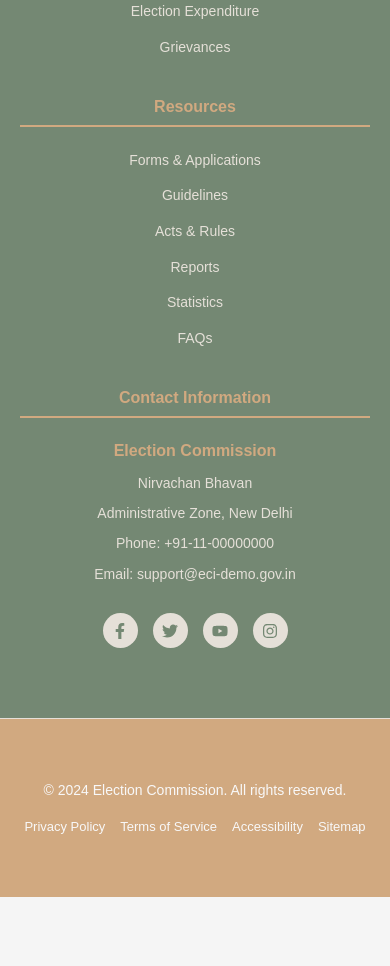
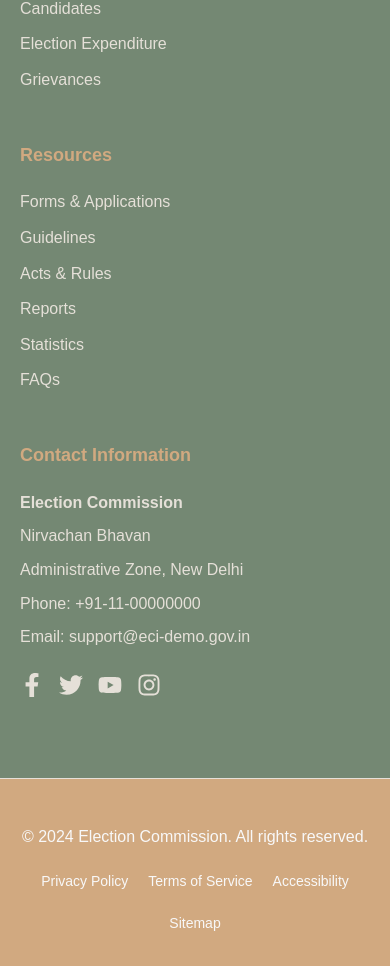
Before and after one commit to Priyangana-B/ecivoting-frontend, a React (Vite) app: page /guidelines in a window 390 px wide. Shown: the part 2794-3760 px from the top of the page. Before the commit the page ends 3691 px from the top, so only its background shows below. Built offline with nearby package versions, Linux system fonts and the light colour scheme.

Commit message:
megamenu update

```diff
--- a/src/assets/css/Media/Navbar.css
+++ /dev/null
@@ -1,5 +0,0 @@
-.navbar{
-    height: 300px;
-    background-color: black;
-    width: 100%;
-}
--- a/src/assets/css/Media/SocialMediaSection.css
+++ b/src/assets/css/Media/SocialMediaSection.css
@@ -16,7 +16,6 @@
   display: block;
   width: 50px;
   height: 4px;
-  background: #d63384;
   margin: 10px auto 0;
   border-radius: 2px;
 }
--- a/src/components/About.jsx
+++ b/src/components/About.jsx
@@ -5,7 +5,7 @@ const About = () => {
     <div style={{ padding: "20px" }}>
       <h1>About Us</h1>
       <p>
-        We are dedicated to delivering accurate and up-to-date information through our media channels.
+        We are dedicated priyamay to delivering accurate and up-to-date information through our media channels.
       </p>
       <p>
         Our mission is to promote transparency and trust in media reporting.
--- a/src/head_foot_nav/Footer.css
+++ b/src/head_foot_nav/Footer.css
@@ -1,123 +1,71 @@
-/* Footer.css */
-
-/* Reset margins and padding for footer elements */
-.footer * {
-  margin: 0;
-  padding: 0;
-  box-sizing: border-box;
+.footer {
+  background: #748873; /* greenish */
+  color: #F8F8F8;       /* light gray text */
+  margin-top: auto;
 }
 
-/* Main footer container */
-.footer {
-  background-color: #748873; /* greenish */
-  color: #F8F8F8; /* light gray/white */
-  font-family: Arial, sans-serif;
-  width: 100%;
+.footer-top {
+  padding: 50px 0 30px;
 }
 
-/* Top section of footer */
-.footer-top {
-  padding: 40px 0;
+.footer-grid {
+  display: grid;
+  grid-template-columns: repeat(auto-fit, minmax(250px, 1fr));
+  gap: 40px;
 }
 
-/* Container for content width */
-.container {
-  max-width: 1200px;
-  margin: 0 auto;
-  padding: 0 20px;
+.footer-section h3 {
+  font-size: 18px;
+  font-weight: 600;
+  margin-bottom: 20px;
+  color: #D1A980; /* golden */
 }
 
-/* Grid layout for footer sections */
-.footer-grid {
-  display: grid;
-  grid-template-columns: repeat(4, 1fr);
-  gap: 30px;
+.footer-section ul {
+  list-style: none;
+  padding: 0;
 }
 
-/* Individual footer section */
-.footer-section {
-  display: flex;
-  flex-direction: column;
-}
-
-/* Section headings */
-.footer-section h3 {
-  color: #D1A980; /* golden */
-  font-size: 18px;
-  font-weight: bold;
-  margin-bottom: 20px;
-  border-bottom: 2px solid #D1A980;
-  padding-bottom: 5px;
-}
-
-/* List styles */
-.footer-section ul {
-  list-style: none;
-}
-
-.footer-section ul li {
+.footer-section li {
   margin-bottom: 10px;
 }
 
-/* Link styles */
-.footer-section ul li a {
-  color: #E5E0D8; /* light beige */
+.footer-section a {
+  color: #E5E0D8;  /* light beige */
   text-decoration: none;
-  font-size: 14px;
   transition: color 0.3s ease;
 }
 
-.footer-section ul li a:hover {
-  color: #D1A980; /* golden */
-}
-
-/* Contact information styles */
-.contact-info {
-  margin-bottom: 20px;
+.footer-section a:hover {
+  color: #D1A980;  /* golden */
 }
 
 .contact-info p {
-  color: #E5E0D8; /* light beige */
-  font-size: 14px;
-  line-height: 1.6;
   margin-bottom: 8px;
+  color: #E5E0D8;  /* light beige */
 }
 
-.contact-info p:first-child {
-  color: #D1A980; /* golden */
-  font-weight: bold;
-  font-size: 16px;
-}
-
-/* Social media links */
 .social-links {
   display: flex;
   gap: 15px;
+  margin-top: 20px;
 }
 
 .social-link {
-  display: flex;
-  align-items: center;
-  justify-content: center;
-  width: 35px;
-  height: 35px;
-  background-color: #E5E0D8; /* beige circle */
-  color: #748873; /* greenish icon */
-  border-radius: 50%;
-  text-decoration: none;
-  font-size: 16px;
-  transition: all 0.3s ease;
+  font-size: 24px;
+  color: #E5E0D8;   /* <-- default color */
+  transition: transform 0.3s ease, color 0.3s ease;
 }
 
 .social-link:hover {
-  background-color: #D1A980; /* golden */
-  color: #F8F8F8; /* white */
+  transform: scale(1.2);
+  color: #D1A980;   /* <-- hover color */
 }
 
-/* Footer bottom section */
+
 .footer-bottom {
-  background-color: #D1A980; /* golden */
-  padding: 20px 0;
+  background: #D1A980; /* golden */
+  padding: 5px 0;
   border-top: 1px solid #E5E0D8;
 }
 
@@ -126,21 +74,16 @@
   justify-content: space-between;
   align-items: center;
   flex-wrap: wrap;
-}
-
-.footer-bottom p {
-  color: #F8F8F8; /* white */
-  font-size: 14px;
+  gap: 20px;
 }
 
 .footer-links {
   display: flex;
   gap: 20px;
-  flex-wrap: wrap;
 }
 
 .footer-links a {
-  color: #F8F8F8; /* white */
+  color: #F8F8F8;
   text-decoration: none;
   font-size: 14px;
   transition: color 0.3s ease;
@@ -150,82 +93,19 @@
   color: #748873; /* greenish */
 }
 
-/* Responsive design for tablets */
 @media (max-width: 768px) {
   .footer-grid {
-    grid-template-columns: repeat(2, 1fr);
-    gap: 20px;
+    grid-template-columns: 1fr;
+    gap: 30px;
   }
 
   .footer-bottom-content {
     flex-direction: column;
     text-align: center;
-    gap: 15px;
   }
 
   .footer-links {
+    flex-wrap: wrap;
     justify-content: center;
   }
 }
-
-/* Responsive design for mobile phones */
-@media (max-width: 480px) {
-  .footer-grid {
-    grid-template-columns: 1fr;
-    gap: 25px;
-  }
-
-  .footer-top {
-    padding: 30px 0;
-  }
-
-  .container {
-    padding: 0 15px;
-  }
-
-  .footer-section h3 {
-    font-size: 16px;
-    text-align: center;
-  }
-
-  .footer-section {
-    text-align: center;
-  }
-
-  .contact-info {
-    text-align: center;
-  }
-
-  .social-links {
-    justify-content: center;
-  }
-
-  .footer-links {
-    gap: 15px;
-  }
-
-  .footer-links a {
-    font-size: 13px;
-  }
-}
-
-/* Additional small mobile adjustments */
-@media (max-width: 320px) {
-  .footer-section h3 {
-    font-size: 15px;
-  }
-
-  .footer-section ul li a {
-    font-size: 13px;
-  }
-
-  .contact-info p {
-    font-size: 13px;
-  }
-
-  .social-link {
-    width: 30px;
-    height: 30px;
-    font-size: 14px;
-  }
-}
--- a/src/head_foot_nav/MegaMenu.jsx
+++ b/src/head_foot_nav/MegaMenu.jsx
@@ -1,22 +1,23 @@
 import React from 'react';
 import './MegaMenu.css';
 import { VscChromeClose } from 'react-icons/vsc'; // Icon for the close button
-
+import Register from "../components/Register";
 // Data for the menu links, organized by section
 const menuSections = [
   {
     title: 'VOTERS',
     links: [
-      { name: 'Register in Electoral Roll', href: '#' },
-      { name: 'Track Application Status', href: '#' },
-      { name: 'Download E-EPIC', href: '#' },
-      { name: 'Search Electoral Roll', href: '#' },
-      { name: 'Forms For Registration in Electoral Roll', href: '#' },
-      { name: 'Know Your Polling Booth', href: '#' },
-      { name: 'Service Voters', href: '#' },
-      { name: 'Overseas Voters', href: '#' },
-      { name: 'Register Complaint', href: '#' },
-      { name: 'Voter Education', href: '#' },
+      { name: 'Register in Electoral Roll', href: 'Register' },
+      // { name: 'Track Application Status', href: 'PPRTMS' },
+      { name: 'Download E-EPIC', href: 'DownloadEpic' },
+      { name: 'Search Electoral Roll', href: 'SearchElectoralRoll' },
+      // { name: 'Forms For Registration in Electoral Roll', href: '' },
+      { name: 'Update Elector Details', href: 'UpdateDetails' },
+      { name: 'Delete Elector Details', href: 'DeleteApplication' },
+      // { name: 'Service Voters', href: '#' },
+      // { name: 'Overseas Voters', href: '#' },
+      // { name: 'Register Complaint', href: '#' },
+      // { name: 'Voter Education', href: 'Voter' },
     ],
     className: 'voters-section',
   },
@@ -39,14 +40,14 @@ const menuSections = [
   {
     title: 'POLITICAL PARTIES/CANDIDATE',
     links: [
-      { name: 'Political Parties Registration', href: '#' },
-      { name: 'Election Symbol', href: '#' },
-      { name: 'Contribution Reports', href: '#' },
-      { name: 'Expenditure Report', href: '#' },
-      { name: 'Disclosure of Electoral Bonds', href: '#' },
-      { name: 'Candidate Nomination and Other Forms', href: '#' },
-      { name: 'Candidate Affidavits', href: '#' },
-      { name: 'Candidate App', href: '#' },
+      { name: 'Political Parties Registration', href: 'application-form' },
+      { name: 'Election Symbol', href: 'poltical-parties-symbol' },
+      { name: 'Constitutions', href: 'constitutions' },
+      { name: 'Track Applications', href: 'pprtms' },
+      { name: 'Organizational Elections', href: 'organizational-election' },
+      { name: 'Guidelines', href: 'guidelines' },
+      { name: 'Disputes and Merger Filings', href: 'complaint-form' },
+      // { name: 'Candidate App', href: '#' },
     ],
   },
   {
```
Also changed, not shown: src/assets/css/Media/Header.css (deleted, +0 -34 lines).
